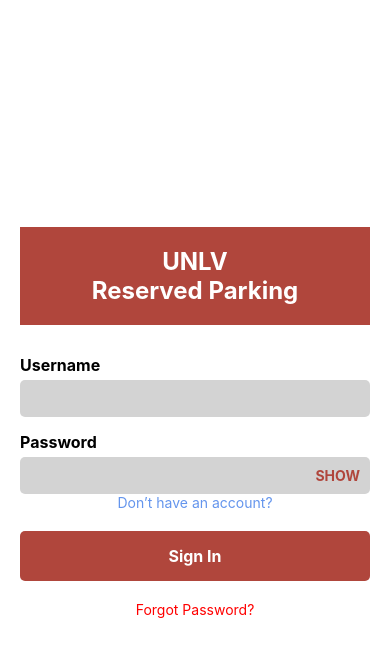
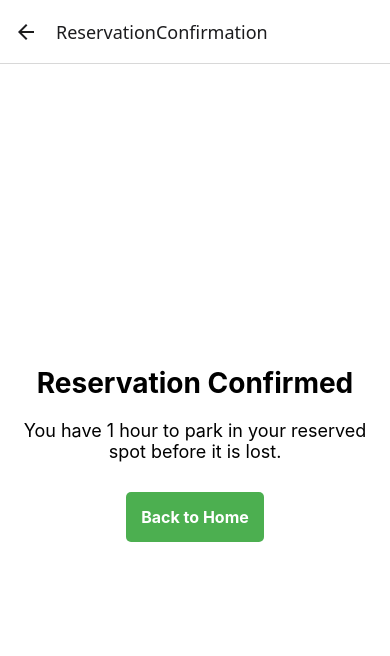
Before and after one commit to UNLV-CS472-672/2025-S-GROUP1-URP, a React Native app: screen /ReservationConfirmation in a window 390 px wide. Shown: the top 656 px of the page. Built offline with nearby package versions, Linux system fonts and the light colour scheme.

Commit message:
Added new features within the parking map and changes to ParkingScreen.js along with adding another screen for Reservation Confirmation.

```diff
--- a/App.js
+++ b/App.js
@@ -14,6 +14,7 @@ import ReservationStatusScreen from "./screens/ReservationStatusScreen";
 import AddVehicleScreen from './screens/AddVehicleScreen';
 import RemoveVehicleScreen from './screens/RemoveVehicleScreen';
 import { Alert } from "react-native";
+import ReservationConfirmationScreen from "./screens/ReservationConfirmationScreen";
 
 const Stack = createStackNavigator();
 
@@ -108,6 +109,7 @@ export default function App() {
         <Stack.Screen name="Report" component={ReportScreen} />
         <Stack.Screen name="AddVehicle" component={AddVehicleScreen} />
         <Stack.Screen name="RemoveVehicle" component={RemoveVehicleScreen} />
+        <Stack.Screen name="ReservationConfirmation" component={ReservationConfirmationScreen} />
       </Stack.Navigator>
     </NavigationContainer>
   );
--- /dev/null
+++ b/screens/ReservationConfirmationScreen.js
@@ -0,0 +1,58 @@
+import React from "react";
+import { View, Text, TouchableOpacity, StyleSheet } from "react-native";
+import { useNavigation } from "@react-navigation/native";
+
+const ReservationConfirmationScreen = () => {
+  const navigation = useNavigation();
+
+  return (
+    <View style={styles.container}>
+      <Text style={styles.title}>Reservation Confirmed</Text>
+      <Text style={styles.message}>
+        You have 1 hour to park in your reserved spot before it is lost.
+      </Text>
+
+      <TouchableOpacity
+        style={styles.button}
+        onPress={() => navigation.navigate("Home")}
+      >
+        <Text style={styles.buttonText}>Back to Home</Text>
+      </TouchableOpacity>
+    </View>
+  );
+};
+
+// Styles
+const styles = StyleSheet.create({
+  container: {
+    flex: 1,
+    justifyContent: "center",
+    alignItems: "center",
+    backgroundColor: "white",
+    padding: 20,
+  },
+  title: {
+    fontSize: 28,
+    fontWeight: "bold",
+    color: "black",
+    marginBottom: 20,
+  },
+  message: {
+    fontSize: 18,
+    textAlign: "center",
+    color: "black",
+    marginBottom: 30,
+  },
+  button: {
+    backgroundColor: "#4CAF50",
+    padding: 15,
+    borderRadius: 5,
+  },
+  buttonText: {
+    color: "white",
+    fontSize: 16,
+    fontWeight: "bold",
+  },
+});
+
+export default ReservationConfirmationScreen;
--- a/src/components/ParkingMap/ParkingMap.js
+++ b/src/components/ParkingMap/ParkingMap.js
@@ -1,21 +1,25 @@
 import React from "react";
-import { View, Text, TouchableOpacity, ScrollView } from "react-native";
-import Svg, { Rect, Text as SvgText } from "react-native-svg";
+import { View, Text, TouchableOpacity, ScrollView, StyleSheet } from "react-native";
+import Svg, { Rect, Text as SvgText, Image as SvgImage } from "react-native-svg";
+import carIcon from "../../../assets/car_icon.png";
+import { useNavigation } from "@react-navigation/native"; // Import navigation
 
 const ParkingMap = ({ parkingLot }) => {
+    const navigation = useNavigation(); // Initialize navigation
+
     // Sample parking data (Replace with dynamic data later)
     const parkingSpaces = [
-    { id: 1, status: "open" }, // Green
-    { id: 2, status: "occupied" }, // Red
-    { id: 3, status: "reserved" }, // Yellow
+        { id: 1, status: "open" },
+        { id: 2, status: "occupied" },
+        { id: 3, status: "reserved" },
         { id: 4, status: "occupied" },
         { id: 5, status: "occupied" },
         { id: 6, status: "open" },
         { id: 7, status: "open" },
         { id: 8, status: "open" },
-    { id: 9, status: "open" },
+        { id: 9, status: "occupied" },
         { id: 10, status: "open" },
-    { id: 11, status: "open" },
+        { id: 11, status: "reserved" },
         { id: 12, status: "open" },
     ];
 
@@ -27,67 +31,176 @@ const ParkingMap = ({ parkingLot }) => {
     };
 
     return (
-    <View style={{ flex: 1, alignItems: "center", justifyContent: "center", padding: 20 }}>
-      <Text style={{ fontSize: 24, fontWeight: "bold", marginBottom: 10 }}>
-        {parkingLot}
-      </Text>
+        <View style={styles.container}>
+            <Text style={styles.title}>{parkingLot}</Text>
 
             {/* Parking Key */}
-      <View style={{ flexDirection: "row", marginBottom: 10 }}>
-        <Text style={{ textShadowColor: 'black', textShadowOffset: { width: 0, height: 0 }, textShadowRadius: 3, color: "green", marginRight: 10 }}>🟩 Open</Text>
-        <Text style={{ textShadowColor: 'black', textShadowOffset: { width: 0, height: 0 }, textShadowRadius: 3, color: "yellow", marginRight: 10 }}>🟨 Reserved</Text>
-        <Text style={{ textShadowColor: 'black', textShadowOffset: { width: 0, height: 0 }, textShadowRadius: 3, color: "red" }}>🟥 Occupied</Text>
+            <View style={styles.legendContainer}>
+                <View style={styles.legendItem}>
+                    <View style={[styles.legendBox, { backgroundColor: "green" }]} />
+                    <Text style={styles.legendText}>Open</Text>
+                </View>
+                <View style={styles.legendItem}>
+                    <View style={[styles.legendBox, { backgroundColor: "yellow" }]} />
+                    <Text style={styles.legendText}>Reserved</Text>
+                </View>
+                <View style={styles.legendItem}>
+                    <View style={[styles.legendBox, { backgroundColor: "red" }]} />
+                    <Text style={styles.legendText}>Occupied</Text>
+                </View>
             </View>
 
             {/* SVG Parking Lot Map */}
             <ScrollView vertical>
-        <ScrollView>
-          <Svg height="1000" viewBox="0 0 300 1000">
+                <ScrollView horizontal>
+                    <Svg height="600" width="300" viewBox="0 0 300 600">
                         {/* Background */}
-            <Rect x="0" y="0" width="300" height="1000" fill="lightgray" />
+                        <Rect x="0" y="0" width="300" height="600" fill="lightgray" />
 
-            {/* Parking Spaces */}
-            {parkingSpaces.map((space, i) => (
+                        {/* Parking Spaces - Two Columns */}
+                        {parkingSpaces.map((space, i) => {
+                            const col = i % 2; // Left (0) or Right (1) column
+                            const row = Math.floor(i / 2); // Position in row
+                            const xPos = col === 0 ? 30 : 160; // Adjust X position for columns
+                            const yPos = row * 60 + 40; // Adjust Y position
+
+                            return (
+                                <React.Fragment key={space.id}>
+                                    {/* Parking Spot */}
                                     <Rect
-                key={space.id}
-                x="50"
-                y={i * 60 + 60}
-                width="200"
+                                        x={xPos}
+                                        y={yPos}
+                                        width="100"
                                         height="50"
                                         fill={statusColors[space.status]}
                                         stroke="black"
                                         strokeWidth="2"
+                                        rx="5"
+                                        ry="5"
                                     />
-            ))}
-
-            {/* Parking Labels */}
-            {parkingSpaces.map((space, i) => (
+                                    {/* Parking Spot Label */}
                                     <SvgText
-                key={space.id}
-                x="150"
-                y={i * 60 + 90}
-                fontSize="20"
+                                        x={xPos + 50}
+                                        y={yPos + 30}
+                                        fontSize="18"
                                         fill="black"
                                         textAnchor="middle"
+                                        fontWeight="bold"
                                     >
-                {`P${space.id}`}
+                                        {space.id}
                                     </SvgText>
-            ))}
+                                    {/* Add a car image to occupied spots */}
+                                    {space.status === "occupied" && (
+                                        <SvgImage
+                                            x={xPos + 10}
+                                            y={yPos + 5}
+                                            width="80"
+                                            height="40"
+                                            href={carIcon} // Use imported image
+                                        />
+                                    )}
+                                </React.Fragment>
+                            );
+                        })}
                     </Svg>
                 </ScrollView>
             </ScrollView>
 
-      {/* Action Buttons */}
-      <View style={{ flexDirection: "row", marginTop: 20 }}>
-        {/* <TouchableOpacity style={{ backgroundColor: "blue", padding: 10, margin: 5, borderRadius: 5 }}>
-          <Text style={{ color: "white" }}>Back</Text>
-        </TouchableOpacity> */}
-        <TouchableOpacity style={{ backgroundColor: "red", padding: 10, margin: 5, borderRadius: 5 }}>
-          <Text style={{ color: "white" }}>Reserve</Text>
+            {/* Availability Section */}
+            <View style={styles.availabilityContainer}>
+                <Text style={styles.availabilityText}>Availability:</Text>
+                <Text style={styles.availabilityDetail}>13 Reserved</Text>
+                <Text style={styles.availabilityDetail}>2 Open</Text>
+                <Text style={styles.availabilityDetail}>28,721 Occupied</Text>
+            </View>
+
+            {/* Steps for Reserving a Spot */}
+            <View style={styles.stepsContainer}>
+                <Text style={styles.stepsTitle}>Steps:</Text>
+                <Text style={styles.stepsText}>1. Click on an available green spot</Text>
+                <Text style={styles.stepsText}>
+                    2. Hit the reserve button after selecting
+                </Text>
+                <Text style={styles.stepsText}>3. Arrive within an hour</Text>
+            </View>
+
+            {/* Reserve Button with Navigation to Confirmation Screen */}
+            <TouchableOpacity
+                style={styles.reserveButton}
+                onPress={() => navigation.navigate("ReservationConfirmation")}
+            >
+                <Text style={{ color: "white", fontSize: 16 }}>Reserve</Text>
             </TouchableOpacity>
-      </View>
         </View>
     );
 };
 
+// Styles
+const styles = StyleSheet.create({
+    container: {
+        flex: 1,
+        alignItems: "center",
+        justifyContent: "center",
+        padding: 20,
+        backgroundColor: "white",
+    },
+    title: {
+        fontSize: 24,
+        fontWeight: "bold",
+        marginBottom: 10,
+    },
+    legendContainer: {
+        flexDirection: "row",
+        justifyContent: "center",
+        marginBottom: 10,
+    },
+    legendItem: {
+        flexDirection: "row",
+        alignItems: "center",
+        marginHorizontal: 10,
+    },
+    legendBox: {
+        width: 20,
+        height: 20,
+        marginRight: 5,
+    },
+    legendText: {
+        fontSize: 16,
+        fontWeight: "bold",
+    },
+    availabilityContainer: {
+        marginTop: 15,
+        alignItems: "center",
+        padding: 10,
+        backgroundColor: "#ddd",
+        borderRadius: 8,
+    },
+    availabilityText: {
+        fontSize: 18,
+        fontWeight: "bold",
+    },
+    availabilityDetail: {
+        fontSize: 16,
+        color: "black",
+    },
+    stepsContainer: {
+        marginTop: 15,
+        alignItems: "center",
+        padding: 10,
+    },
+    stepsTitle: {
+        fontSize: 18,
+        fontWeight: "bold",
+    },
+    stepsText: {
+        fontSize: 16,
+    },
+    reserveButton: {
+        backgroundColor: "red",
+        padding: 12,
+        marginTop: 10,
+        borderRadius: 5,
+    },
+});
+
 export default ParkingMap;
```
Also changed, not shown: assets/car_icon.png (added). Lines whose indentation alone changed are shown as unchanged.
